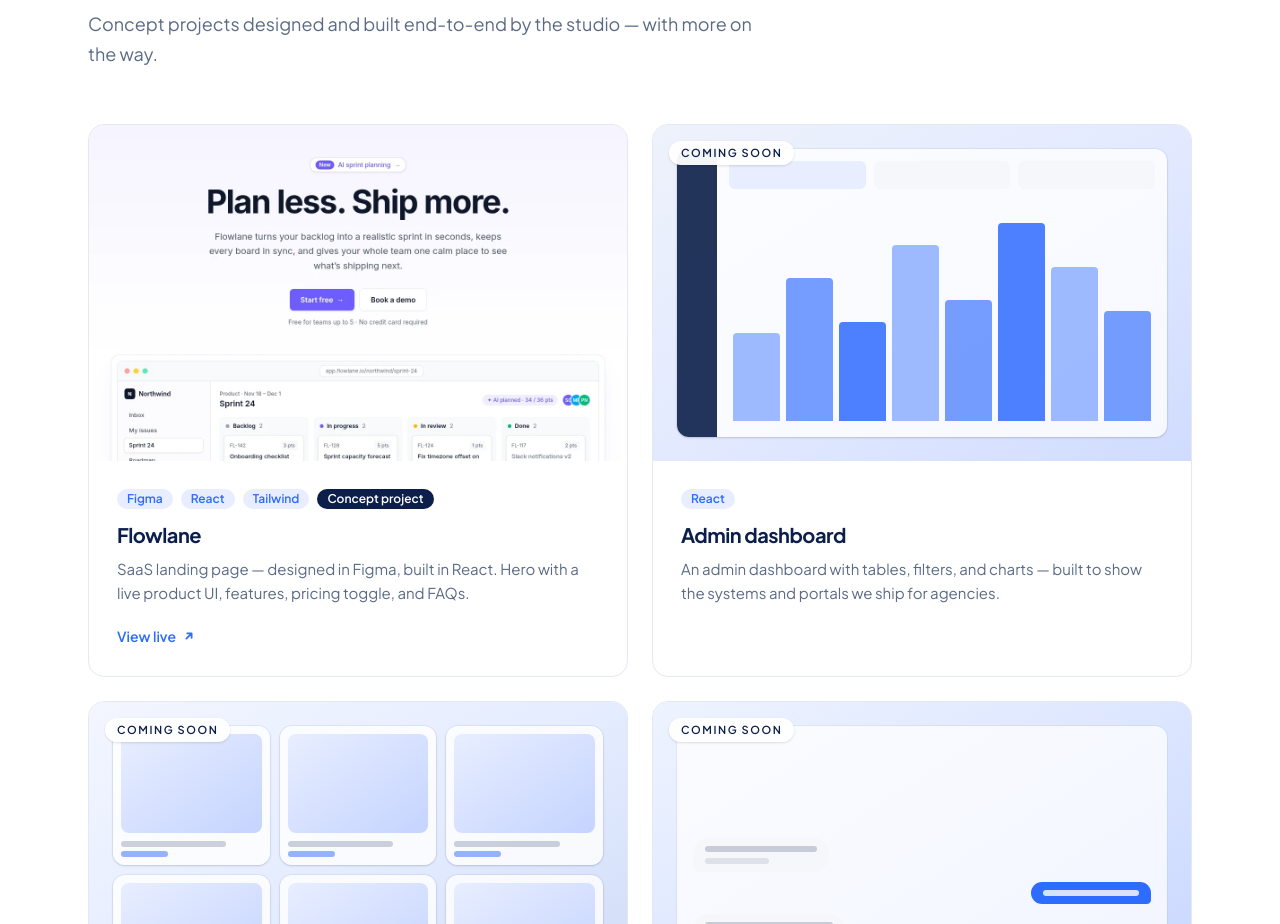
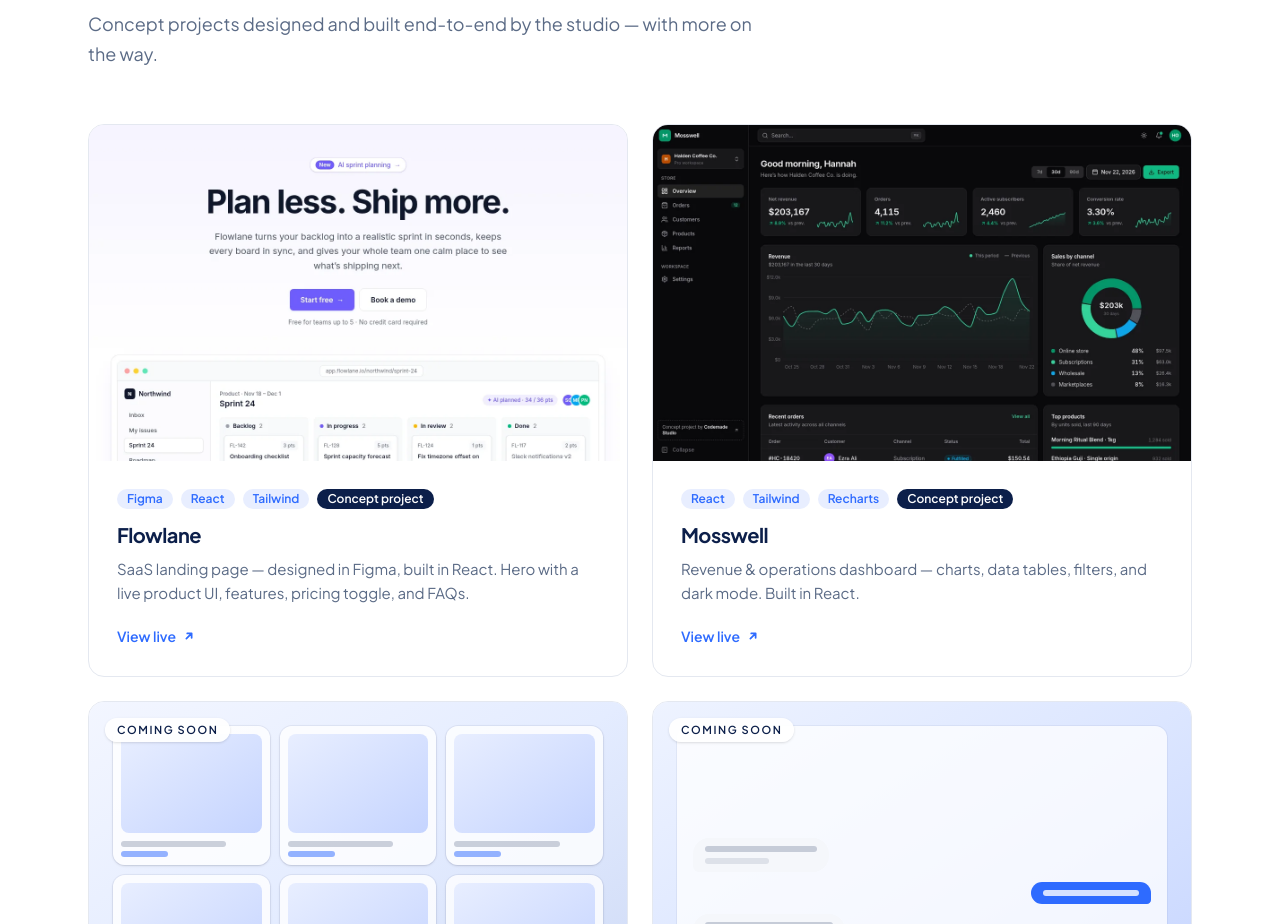
Before and after one commit to codemade-studio/codemade-site, a React (Vite) app: page / in a window 1280 px wide. Shown: the part 2720-3644 px from the top of the page. Built offline with nearby package versions, Linux system fonts and the light colour scheme.

Commit message:
Add files via upload

```diff
--- a/src/data/work.js
+++ b/src/data/work.js
@@ -17,14 +17,15 @@ export const projects = [
     image: '/work/flowlane.webp',
   },
   {
-    slug: 'admin-dashboard',
-    title: 'Admin dashboard',
-    stack: ['React'],
+    slug: 'mosswell',
+    title: 'Mosswell',
+    stack: ['React', 'Tailwind', 'Recharts'],
     summary:
-      'An admin dashboard with tables, filters, and charts — built to show the systems and portals we ship for agencies.',
-    status: 'coming-soon',
-    href: null,
-    image: null,
+      'Revenue & operations dashboard — charts, data tables, filters, and dark mode. Built in React.',
+    status: 'live',
+    label: 'Concept project',
+    href: 'https://mosswell-bice.vercel.app',
+    image: '/work/mosswell.webp',
   },
   {
     slug: 'ecommerce-store',
```
Also changed, not shown: public/work/mosswell.webp (added).
